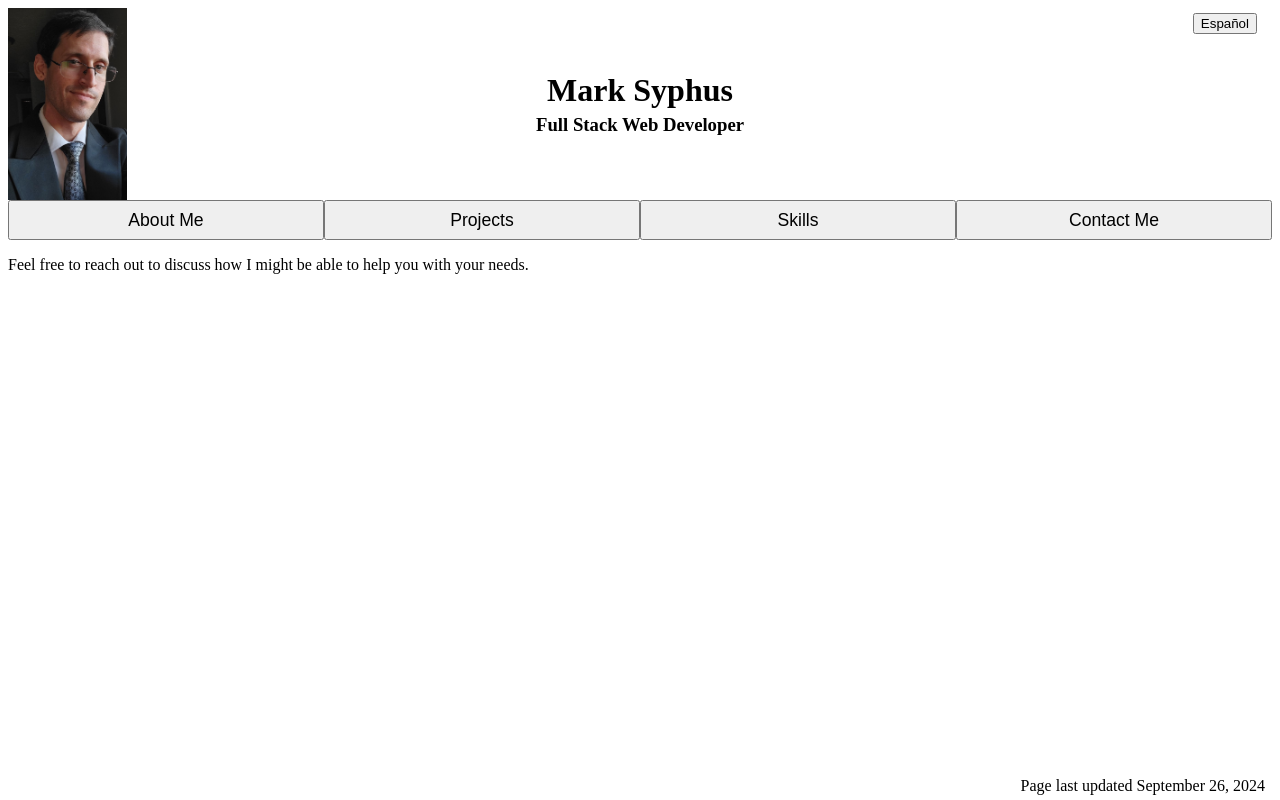
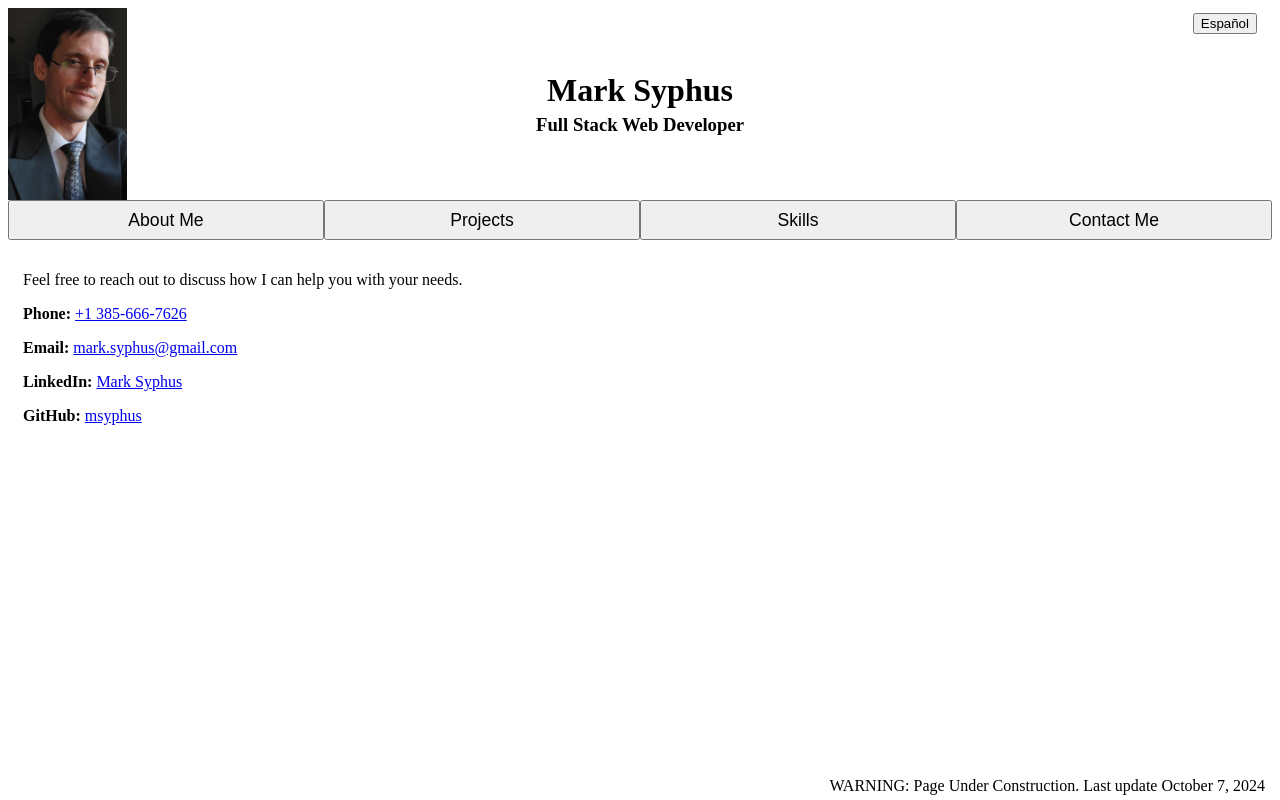
Before and after one commit to msyphus/msyphus.github.io, a React (Vite) app: page / in a window 1280 px wide. Both pictures are taken after a click on the button "Contact Me". Built offline with nearby package versions, Linux system fonts and the light colour scheme.

Commit message:
added contact info

```diff
--- a/src/ContactMe.jsx
+++ b/src/ContactMe.jsx
@@ -1,9 +1,21 @@
 function ContactMe() {
 
     return (
-        <div>
+        <div className='contentContainer'>
             <p>
-                Feel free to reach out to discuss how I might be able to help you with your needs.
+                Feel free to reach out to discuss how I can help you with your needs.
+            </p>
+            <p>
+                <b>Phone:</b> <a href='tel:+13856667626'>+1 385-666-7626</a>
+            </p>
+            <p>
+                <b>Email:</b> <a href='mailto:mark.syphus@gmail.com'>mark.syphus@gmail.com</a>
+            </p>
+            <p>
+                <b>LinkedIn:</b> <a href='https://www.linkedin.com/in/mark-syphus/' target='_blank' title='https://www.linkedin.com/in/mark-syphus/'>Mark Syphus</a>
+            </p>
+            <p>
+                <b>GitHub:</b> <a href='https://github.com/msyphus' target='_blank' title='https://github.com/msyphus'>msyphus</a>
             </p>
         </div>
     )
--- a/src/Footer.jsx
+++ b/src/Footer.jsx
@@ -6,7 +6,7 @@ function Footer() {
             bottom: 5,
             right: 15
         }}>
-            Page last updated September 26, 2024
+            WARNING: Page Under Construction. Last update October 7, 2024
         </div>
     )
 }
```
